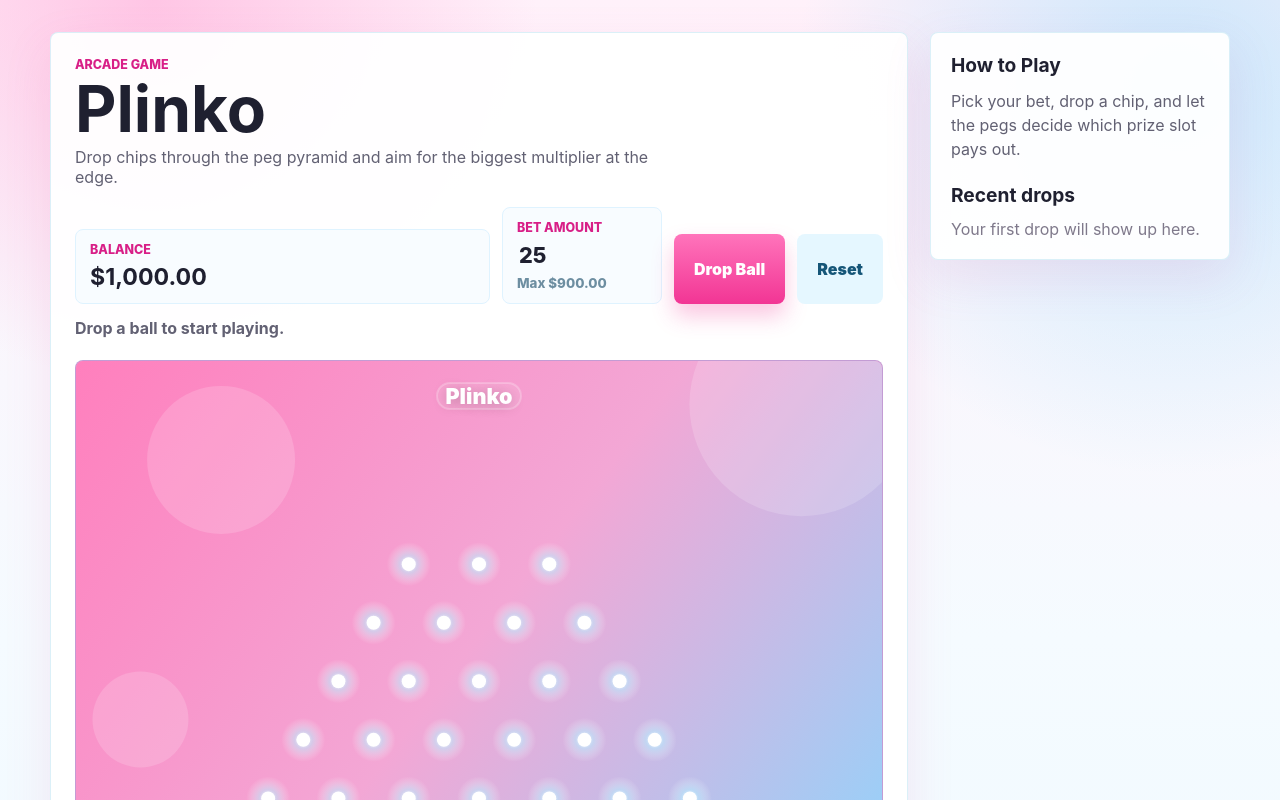
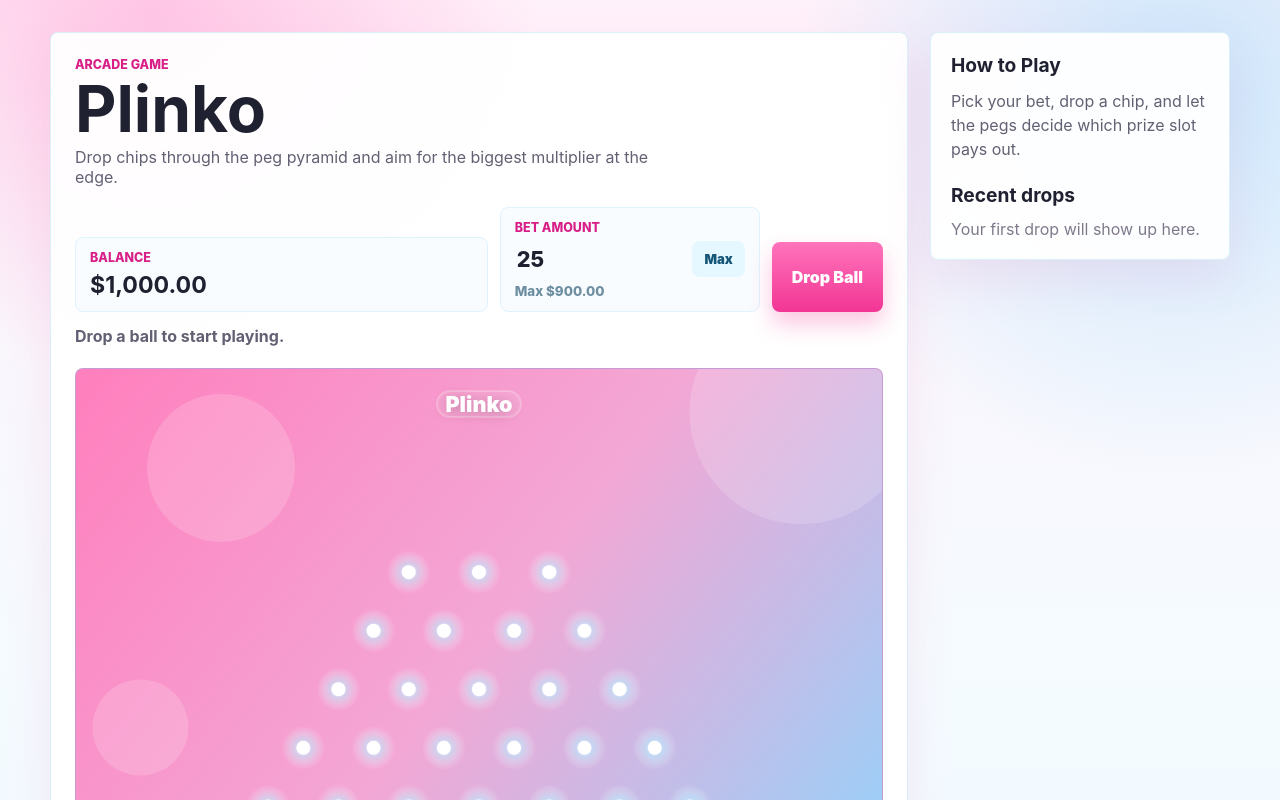
Before and after one commit to Woojoo-space/Plinko, a React (Vite) app: page / in a window 1280 px wide. Shown: the top 800 px of the page. Built offline with nearby package versions, Linux system fonts and the light colour scheme.

Commit message:
Add max bet and auto reset

```diff
--- a/src/App.css
+++ b/src/App.css
@@ -67,7 +67,7 @@ h1 {
 
 .controls {
   display: grid;
-  grid-template-columns: 1fr minmax(130px, 160px) auto auto;
+  grid-template-columns: 1fr minmax(210px, 260px) auto;
   gap: 12px;
   align-items: end;
   margin-bottom: 14px;
@@ -89,6 +89,13 @@ h1 {
   font-size: 1.45rem;
 }
 
+.bet-entry {
+  display: grid;
+  grid-template-columns: minmax(0, 1fr) auto;
+  gap: 8px;
+  align-items: center;
+}
+
 .bet-control input {
   width: 100%;
   background: transparent;
@@ -98,6 +105,14 @@ h1 {
   font-size: 1.35rem;
   font-weight: 800;
   outline: none;
+}
+
+.max-bet-button {
+  min-height: 36px;
+  padding: 0 12px;
+  background: #e5f7ff;
+  color: #155678;
+  font-size: 0.82rem;
 }
 
 .bet-control small {
@@ -125,11 +140,6 @@ button:disabled {
   background: linear-gradient(180deg, #ff74bb, #f23594);
   color: #ffffff;
   box-shadow: 0 12px 22px rgba(242, 53, 148, 0.28);
-}
-
-.reset-button {
-  background: #e5f7ff;
-  color: #155678;
 }
 
 .status {
--- a/src/App.jsx
+++ b/src/App.jsx
@@ -345,6 +345,12 @@ function App() {
   }, [activeMultipliers, activeRarity, balance]);
 
   useEffect(() => {
+    if (maxBet < 1 && activeBalls === 0) {
+      resetGame('Available betting amount fell below $1. Balance reset.');
+    }
+  }, [activeBalls, maxBet]);
+
+  useEffect(() => {
     const canvas = canvasRef.current;
     const context = canvas.getContext('2d');
     if (!context) {
@@ -517,6 +523,15 @@ function App() {
     setBetInput(formatBetInput(Math.min(nextBet, maxBet)));
   }
 
+  function setMaxBet() {
+    if (maxBet < 1) {
+      resetGame('Available betting amount fell below $1. Balance reset.');
+      return;
+    }
+
+    setBetInput(formatBetInput(maxBet));
+  }
+
   function handleRerollMultipliers() {
     if (rerollInProgressRef.current) {
       return;
@@ -545,7 +560,7 @@ function App() {
     }, 400);
   }
 
-  function resetGame() {
+  function resetGame(message = 'Balance reset. The board is ready.') {
     ballsRef.current = [];
     activeBetsRef.current.clear();
     setBalance(STARTING_BALANCE);
@@ -555,7 +570,7 @@ function App() {
     setRerollMessage('Default multipliers active.');
     setActiveBalls(0);
     setHistory([]);
-    setLastDrop('Balance reset. The board is ready.');
+    setLastDrop(message);
   }
 
   return (
@@ -578,6 +593,7 @@ function App() {
 
             <label className="bet-control">
               <span className="label">Bet amount</span>
+              <span className="bet-entry">
                 <input
                   type="number"
                   min="0"
@@ -587,15 +603,15 @@ function App() {
                   onChange={(event) => updateBet(event.target.value)}
                   onBlur={normalizeBet}
                 />
+                <button className="max-bet-button" type="button" onClick={setMaxBet}>
+                  Max
+                </button>
+              </span>
               <small>Max {formatMoney(maxBet)}</small>
             </label>
 
             <button className="drop-button" type="button" onClick={dropBall} disabled={!canDrop}>
               Drop Ball
-            </button>
-
-            <button className="reset-button" type="button" onClick={resetGame}>
-              Reset
             </button>
           </div>
 
```
Lines whose indentation alone changed are shown as unchanged.
